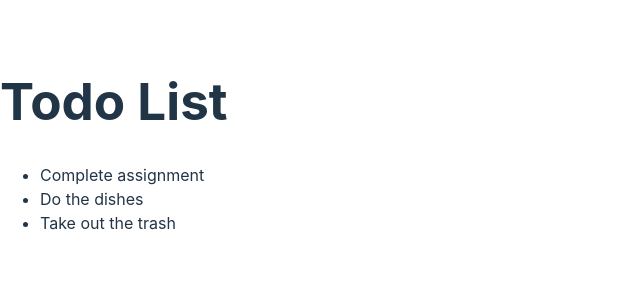
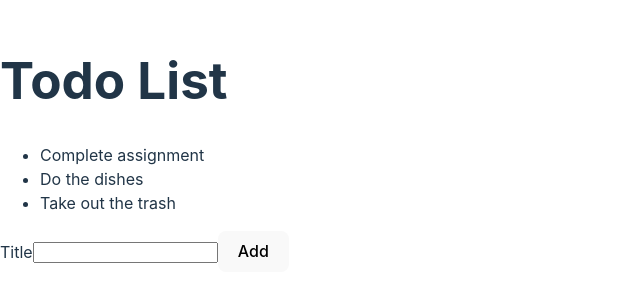
Before and after one commit to bobrova77/react-todo-v1, a React (Vite) app: page / in a window 1280 px wide. Shown: the part 255-556 px from the top of the page, without its empty margins (0-640 px from the left). Built offline with nearby package versions, Linux system fonts and the light colour scheme.

Commit message:
Lesson 2 code added.

```diff
--- /dev/null
+++ b/src/AddTodoForm.jsx
@@ -0,0 +1,13 @@
+import React from "react";
+
+function AddTodoForm() {
+  return (
+    <form>
+      <label htmlFor="todoTitle">Title</label>
+      <input type="text" id="todoTitle" />
+      <button type="submit">Add</button>
+    </form>
+  );
+}
+
+export default AddTodoForm;
--- a/src/App.jsx
+++ b/src/App.jsx
@@ -1,24 +1,27 @@
 import React from "react";
+import TodoList from "./TodoList"; // Import the new component
+import AddTodoForm from "./AddTodoForm"; // Import the new component
 
 // Step 5: Create an empty array with todo items
-const todoList = [
-  { id: 1, title: "Complete assignment" },
-  { id: 2, title: "Do the dishes" },
-  { id: 3, title: "Take out the trash" },
-];
+// const todoList = [
+//   { id: 1, title: "Complete assignment" },
+//   { id: 2, title: "Do the dishes" },
+//   { id: 3, title: "Take out the trash" },
+// ];
 
 function App() {
   return (
     <div>
       {/* Step 3: Create a level-one heading */}
       <h1>Todo List</h1>
-
+      <TodoList />
+      <AddTodoForm />
       {/* Step 4: Create an unordered list and map over the todoList array */}
-      <ul>
-        {todoList.map((item) => (
+      {/* <ul>
+        {TodoList.map((item) => (
           <li key={item.id}>{item.title}</li>
         ))}
-      </ul>
+      </ul> */}
     </div>
   );
 }
--- /dev/null
+++ b/src/TodoList.jsx
@@ -0,0 +1,26 @@
+import React from "react";
+
+const todoList = [
+  { id: 1, title: "Complete assignment" },
+  { id: 2, title: "Do the dishes" },
+  { id: 3, title: "Take out the trash" },
+];
+
+// Declare a function named TodoList
+function TodoList() {
+  return (
+    <div>
+      {/* <ul>
+        <li>Complete assignment</li>
+        <li>Do the dishes</li>
+        <li>Take out the trash</li>
+      </ul> */}
+      <ul>
+        {todoList.map((item) => (
+          <li key={item.id}>{item.title}</li>
+        ))}
+      </ul>
+    </div>
+  );
+}
+export default TodoList;
```
